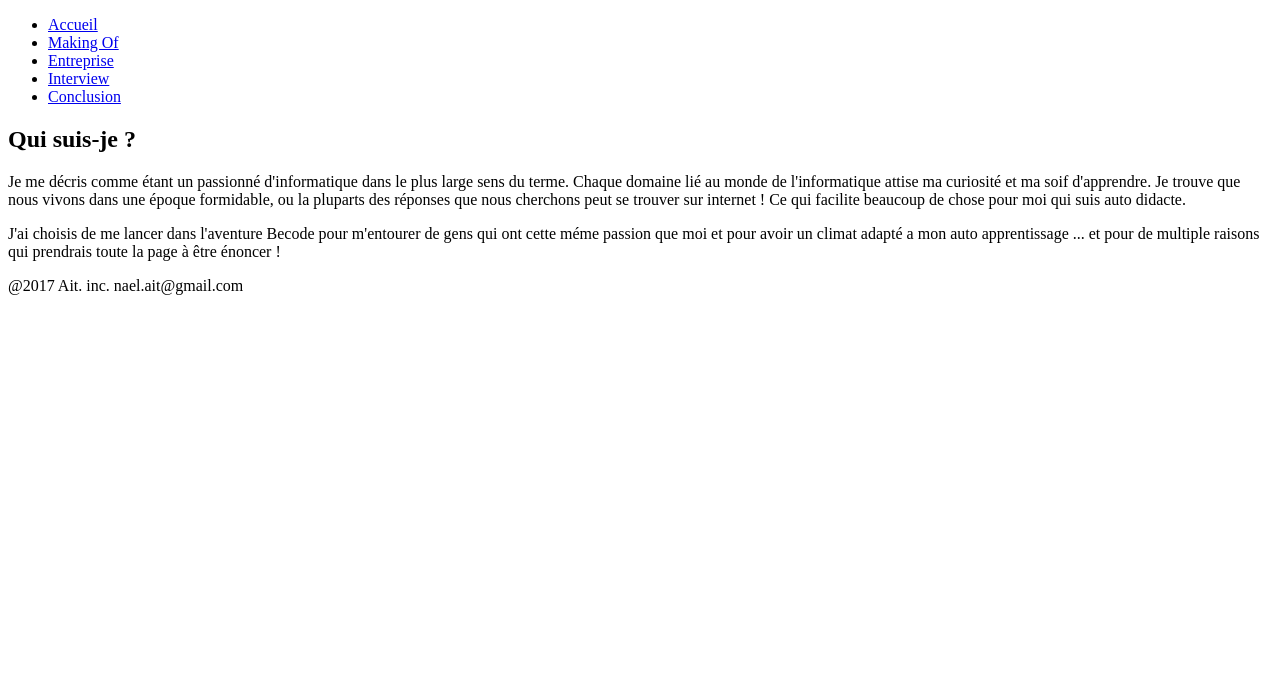
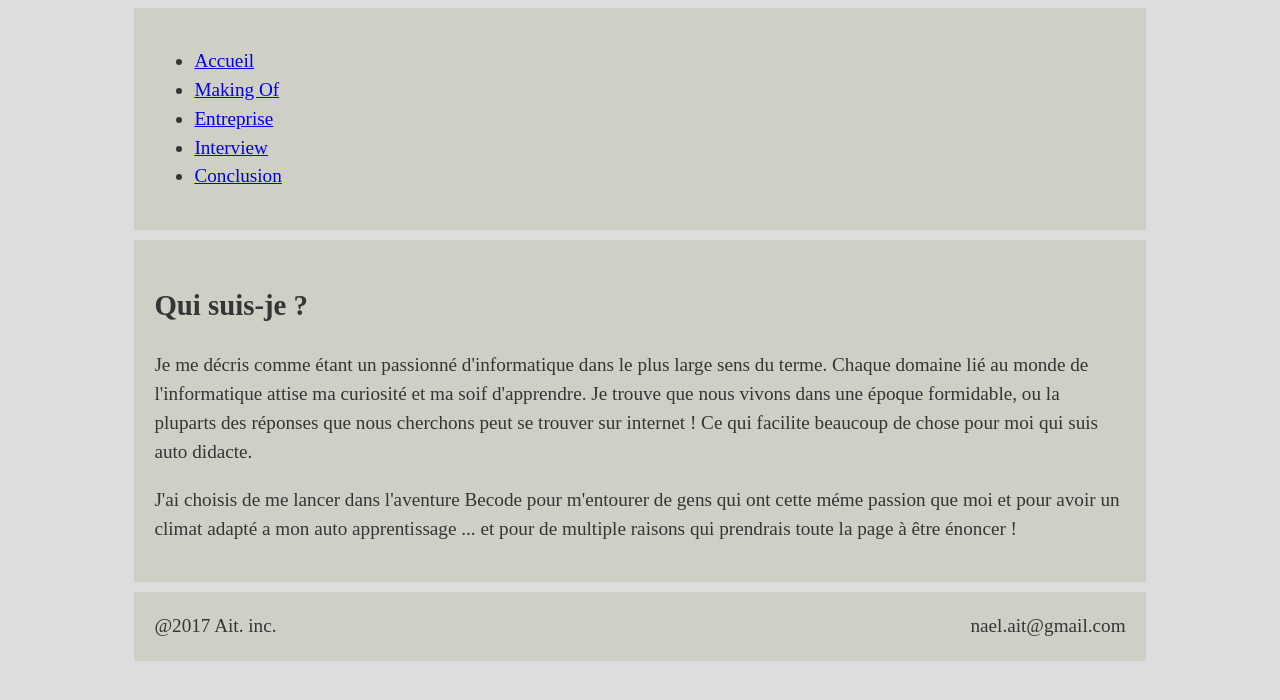
Before and after one commit to naelait/interview-webdev, a plain HTML site: page index.html in a window 1280 px wide. Drawn offline with Linux system fonts and the light colour scheme.

Commit message:
squelette CSS

```diff
--- a/index.html
+++ b/index.html
@@ -1,11 +1,12 @@
 <!DOCTYPE html>
 <html>
   <head>
+    <link rel="stylesheet" href="style.css">
+    <link rel="icon" type="image/png" href="images/favicon.png" />
     <meta charset="utf-8">
     <title>Accueil</title>
   </head>
-  <body>
-    <header>
+    <div class="container">
         <nav>
           <ul>
             <li><a href="index.html">Accueil</a></li>
@@ -15,7 +16,6 @@
             <li><a href="conclusion.html">Conclusion</a></li>
           </ul>
         </nav>
-    </header>
       <main>
         <section>
           <article class="">
@@ -30,7 +30,14 @@
             à être énoncer !</p>
           </article>
         </section>
-      <footer><span>@2017 Ait. inc.</span> <span>nael.ait@gmail.com</span></footer>
       </main>
-  </body>
+        <footer class="container-footer">
+          <div class=container-footer-left>
+            @2017 Ait. inc.
+          </div>
+          <div class="container-footer-right">
+            nael.ait@gmail.com
+          </div>
+        </footer>
+    </div>
 </html>
--- a/style.css
+++ b/style.css
@@ -0,0 +1,38 @@
+body {
+  background-color: #ddd;
+}
+/* grid */
+.container {
+  display: grid;
+  grid-template-columns: 1fr;
+  grid-gap: 10px;
+  width: 80%;
+  margin: 0 10%;
+}
+
+/* items */
+.container > * {
+  color: #353535;
+  font-size: 1.2em;
+  line-height: 1.5;
+  padding: 20px;
+  background: #d0cfc5;
+}
+.container nav {
+  text-decoration-style: none;
+}
+.container-footer {
+  display: grid;
+  grid-template-rows: 1fr;
+  grid-template-columns: 1fr 1fr;
+}
+.container-footer-left{
+  grid-column: 1 / span 1;
+  grid-row: 1 / span 1;
+  text-align: left;
+}
+.container-footer-right {
+  grid-column: 2 / span 1;
+  grid-row: 1 / span 1;
+  text-align: right;
+}
```
Also changed, not shown: conclusion.html (+3 -1 lines), entreprise.html (+3 -1 lines), interview.html (+3 -1 lines), inverview.html (deleted, +0 -20 lines), makingof.html (+3 -1 lines), images/favicon.png (added). Lines whose indentation alone changed are shown as unchanged.
